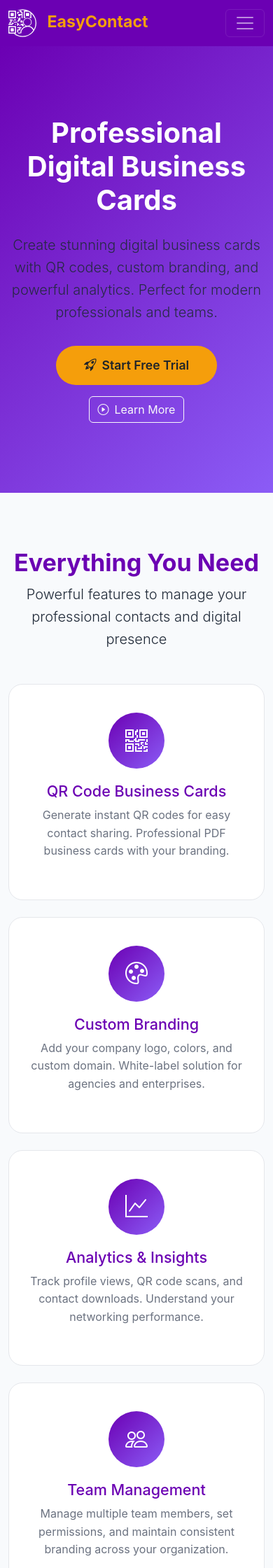
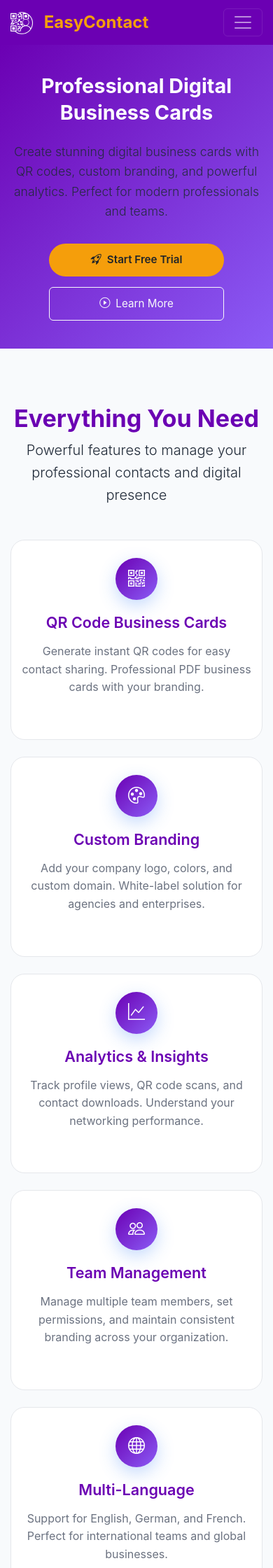
Before and after one commit to AndyNope/contacts-manager, a PHP site: page / in a window 390 px wide. Shown: the top 2240 px of the page at 70% size. Run offline with PHP 8.4, Linux system fonts and the light colour scheme.

Commit message:
feat: Professional mobile homepage design
- Enhanced mobile responsiveness with centered layouts
- Improved welcome card spacing and avatar positioning
- Better button layouts with full-width mobile design
- Professional typography scaling for small screens
- Enhanced feature and pricing card mobile presentation
- Improved navbar and navigation for mobile devices
- Added extra small device optimizations (<576px)
- Professional gradients and shadows for visual polish

```diff
--- a/index.php
+++ b/index.php
@@ -178,10 +178,13 @@ if ($isLoggedIn) {
 
         .feature-card h4 {
             color: var(--primary-color) !important;
+            margin-bottom: 15px;
+            font-weight: 600;
         }
 
         .feature-card p {
             color: var(--text-muted) !important;
+            line-height: 1.6;
         }
 
         .feature-icon {
@@ -195,6 +198,7 @@ if ($isLoggedIn) {
             justify-content: center;
             font-size: 2rem;
             margin: 0 auto 20px;
+            box-shadow: 0 8px 25px rgba(59, 130, 246, 0.3);
         }
 
         /* Pricing Section */
@@ -212,10 +216,13 @@ if ($isLoggedIn) {
             transition: transform 0.3s ease, border-color 0.3s ease;
             height: 100%;
             color: var(--text-color);
+            box-shadow: 0 5px 20px var(--shadow);
         }
 
         .pricing-card h3 {
             color: var(--primary-color) !important;
+            font-weight: 700;
+            margin-bottom: 20px;
         }
 
         .pricing-card .text-muted {
@@ -241,11 +248,13 @@ if ($isLoggedIn) {
             font-size: 3rem;
             font-weight: 700;
             color: var(--primary-color);
+            margin: 20px 0;
         }
 
         .price-period {
-            color: #6b7280;
+            color: var(--text-muted);
             font-size: 1rem;
+            font-weight: 400;
         }
 
         /* Footer */
@@ -272,18 +281,86 @@ if ($isLoggedIn) {
 
         /* Responsive adjustments */
         @media (max-width: 768px) {
-            .hero h1 {
-                font-size: 2.5rem;
+            /* Hero section mobile improvements */
+            .hero {
+                padding: 60px 0;
             }
 
-            .theme-toggle {
-                padding: 6px 12px;
-                font-size: 0.9rem;
+            .hero h1 {
+                font-size: 2.2rem;
+                line-height: 1.3;
             }
 
-            /* Fix mobile navbar alignment */
+            .hero .lead {
+                font-size: 1.1rem;
+            }
+
+            /* Welcome back card mobile layout */
+            .welcome-back-card {
+                padding: 30px 20px;
+                margin: 0 15px;
+            }
+
+            /* Mobile-friendly avatar and text layout */
+            .welcome-back-card .d-flex {
+                flex-direction: column !important;
+                text-align: center !important;
+            }
+
+            .welcome-back-card .text-start {
+                text-align: center !important;
+                margin-top: 20px;
+            }
+
+            .avatar-large {
+                width: 70px;
+                height: 70px;
+                font-size: 1.8rem;
+                margin: 0 auto 20px auto !important;
+            }
+
+            /* Mobile button improvements */
+            .d-flex.gap-3.flex-wrap {
+                flex-direction: column !important;
+                gap: 15px !important;
+                align-items: center;
+            }
+
+            .btn {
+                width: 100%;
+                max-width: 280px;
+                padding: 12px 20px;
+                font-size: 1rem;
+            }
+
+            /* Feature cards mobile spacing */
+            .feature-card {
+                margin-bottom: 20px;
+                padding: 30px 20px;
+            }
+
+            .feature-icon {
+                width: 60px;
+                height: 60px;
+                font-size: 1.5rem;
+            }
+
+            /* Pricing cards mobile */
+            .pricing-card {
+                padding: 30px 20px;
+                margin-bottom: 20px;
+            }
+
+            /* Navigation mobile improvements */
+            .theme-toggle {
+                padding: 8px 15px;
+                font-size: 0.9rem;
+                margin-top: 10px;
+            }
+
             .navbar-collapse {
                 text-align: right;
+                margin-top: 15px;
             }
 
             .navbar-nav {
@@ -292,11 +369,54 @@ if ($isLoggedIn) {
 
             .nav-item {
                 text-align: right;
+                margin-bottom: 8px;
             }
 
             .dropdown-menu {
                 right: 0;
                 left: auto;
+                min-width: 250px;
+            }
+
+            /* Mobile navbar brand */
+            .navbar-brand {
+                font-size: 1.5rem !important;
+            }
+
+            .navbar-brand img {
+                height: 32px !important;
+                width: 32px !important;
+            }
+        }
+
+        /* Extra small devices (phones, less than 576px) */
+        @media (max-width: 576px) {
+            .hero {
+                padding: 40px 0;
+            }
+
+            .hero h1 {
+                font-size: 1.8rem;
+            }
+
+            .welcome-back-card {
+                padding: 25px 15px;
+                margin: 0 10px;
+            }
+
+            .container {
+                padding-left: 15px;
+                padding-right: 15px;
+            }
+
+            .feature-card,
+            .pricing-card {
+                padding: 25px 15px;
+            }
+
+            .btn {
+                max-width: 250px;
+                font-size: 0.95rem;
             }
         }
     </style>
```
